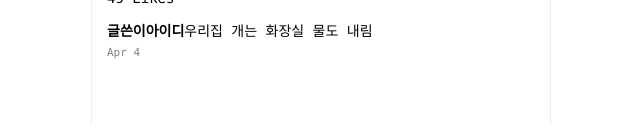
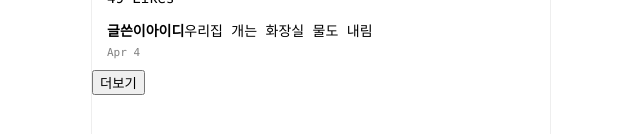
Before and after one commit to Ci5N0222/Programming-Study, a Vue app in the folder Vue/vuestargram/: page / in a window 1280 px wide. Shown: the part 1760-1894 px from the top of the page, without its empty margins (319-959 px from the left). Built offline with nearby package versions, Linux system fonts and the light colour scheme.

Commit message:
axios study

```diff
--- a/Vue/vuestargram/package.json
+++ b/Vue/vuestargram/package.json
@@ -8,6 +8,7 @@
     "lint": "vue-cli-service lint"
   },
   "dependencies": {
+    "axios": "^1.7.9",
     "core-js": "^3.8.3",
     "vue": "^3.2.13"
   },
--- a/Vue/vuestargram/src/App.vue
+++ b/Vue/vuestargram/src/App.vue
@@ -10,6 +10,7 @@
   </div>
 
   <ContainerV :postdata = "postdata"/>
+  <button @click="more">더보기</button>
 
   <div class="footer">
     <ul class="footer-button-plus">
@@ -18,17 +19,30 @@
     </ul>
  </div>
 
+
 </template>
 
 <script>
 import ContainerV from './components/ContainerV.vue';
 import postdata from './assets/data/postdata';
+import axios from 'axios';
 
 export default {
   name: 'App',
   data() {
     return {
-      postdata
+      postdata,
+      count : 0
+    }
+  },
+  methods : {
+    more() {
+      axios.get(`https://codingapple1.github.io/vue/more${this.count}.json`).then(res => {
+        this.postdata.push(res.data);
+      }).catch(err => {
+        alert("Error message : ", err);
+      });
+      this.count++;
     }
   },
   components: {
```
Also changed, not shown: 1 other file (tests, documents, lock files or other folders).
